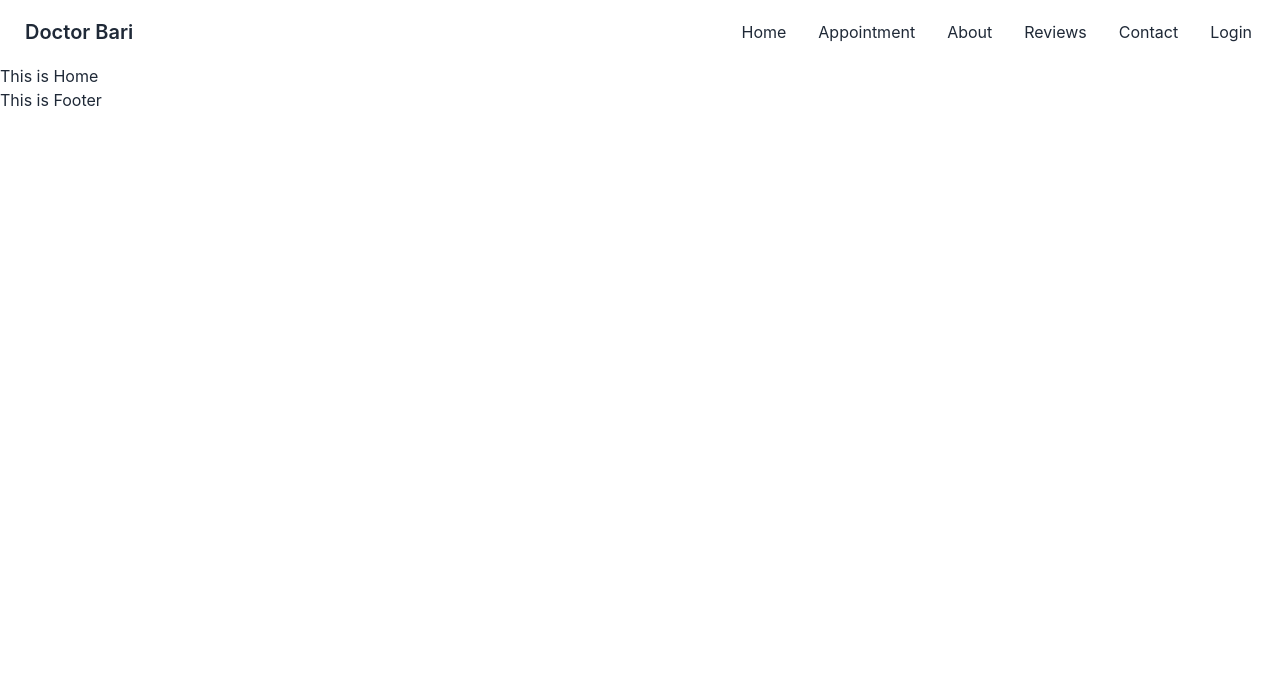
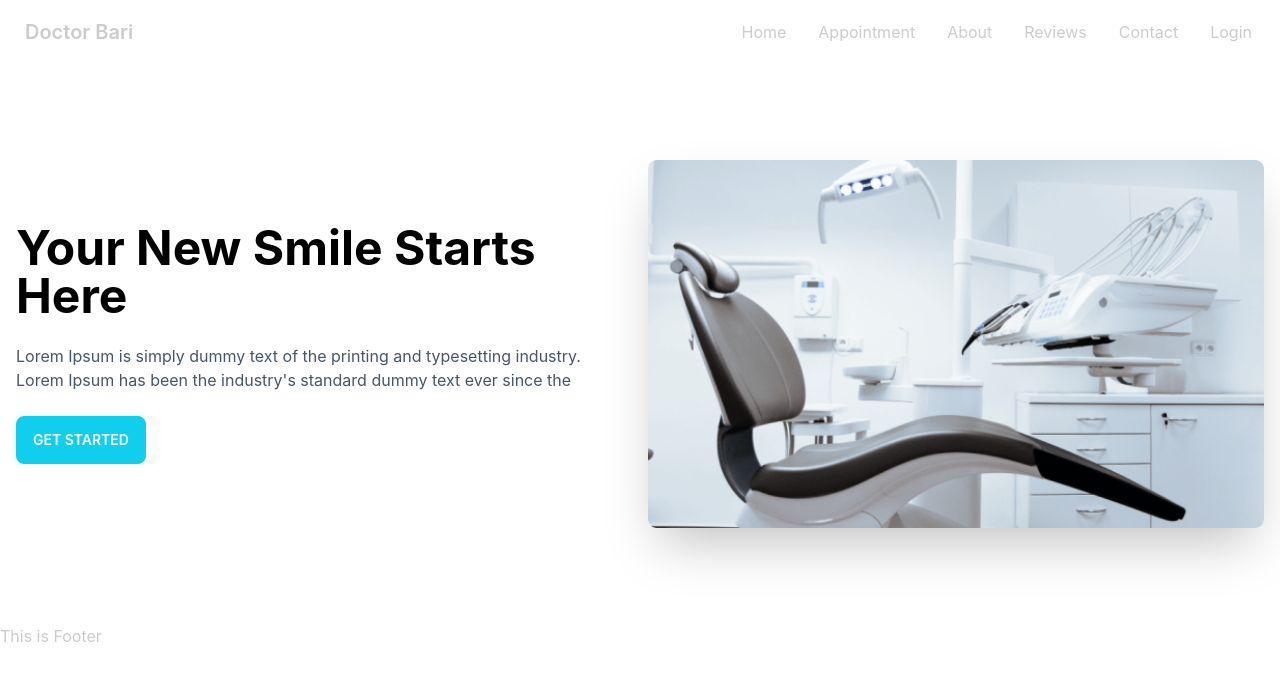
Before and after one commit to emimrulkayes/doctors-appointment, a React (Create React App) app: page / in a window 1280 px wide. Shown: the top 680 px of the page. Built offline with nearby package versions, Linux system fonts and the light colour scheme.

Commit message:
added banner

```diff
--- /dev/null
+++ b/src/Pages/Home/Banner/Banner.js
@@ -0,0 +1,23 @@
+import React from 'react';
+import chair from '../../../assets/images/chair.png';
+
+
+const Banner = () => {
+    return (
+        <div>
+            <div className="hero py-20">
+                <div className="hero-content flex-col lg:flex-row-reverse">
+                    <img src={chair} className=" w-1/2 rounded-lg shadow-2xl" />
+                    <div className='w-1/2'>
+                        <h1 className="text-5xl text-black font-bold">Your New Smile Starts Here</h1>
+                        <p className="py-6 text-slate-600">Lorem Ipsum is simply dummy text of the printing and typesetting industry. Lorem Ipsum has been the industry's standard dummy text ever since the</p>
+                        <button className="btn btn-primary text-white">GET STARTED</button>
+                    </div>
+                </div>
+            </div>
+        </div>
+    );
+};
+
+
+export default Banner;
--- a/src/Pages/Home/Home.js
+++ b/src/Pages/Home/Home/Home.js
@@ -1,9 +1,10 @@
 import React from 'react';
+import Banner from '../Banner/Banner';
 
 const Home = () => {
     return (
         <div>
-            This is Home
+            <Banner></Banner>
         </div>
     );
 };
--- a/src/Pages/Routes/Routes/Routes.js
+++ b/src/Pages/Routes/Routes/Routes.js
@@ -2,7 +2,7 @@ import { createBrowserRouter } from 'react-router-dom';
 import About from '../../About/About';
 import Appointment from '../../Appointment/Appointment';
 import Contact from '../../Contact/Contact';
-import Home from '../../Home/Home';
+import Home from '../../Home/Home/Home';
 import Main from '../../Layout/Main';
 import Login from '../../Login/Login';
 import Reviews from '../../Reviews/Reviews';
--- a/src/Pages/Shared/Navbar/Navbar.js
+++ b/src/Pages/Shared/Navbar/Navbar.js
@@ -24,7 +24,7 @@ const Navbar = () => {
                         {menuItems}
                     </ul>
                     </div>
-                    <a className="btn btn-ghost normal-case text-xl">Doctor Bari</a>
+                    <Link to="/" className="btn btn-ghost normal-case text-xl">Doctor Bari</Link>
                 </div>
                 <div className="navbar-end hidden lg:flex">
                     <ul className="menu menu-horizontal px-1">
--- a/src/index.css
+++ b/src/index.css
@@ -1,3 +1,4 @@
+
 @tailwind base;
 @tailwind components;
 @tailwind utilities;
--- a/tailwind.config.js
+++ b/tailwind.config.js
@@ -3,6 +3,18 @@ module.exports = {
   content: [
     "./src/**/*.{js,jsx,ts,tsx}",
   ],
+  daisyui: {
+    themes: [
+      {
+        doctorTheme: {
+          primary: '#0FCFEC',
+          secondary: "#19D3AE",
+          accent: "#3A4256",
+          neutral: "#3D4451",
+        }
+      }
+    ]
+  },
   theme: {
     extend: {},
   },
```
Also changed, not shown: src/assets/images/chair.png (added).
